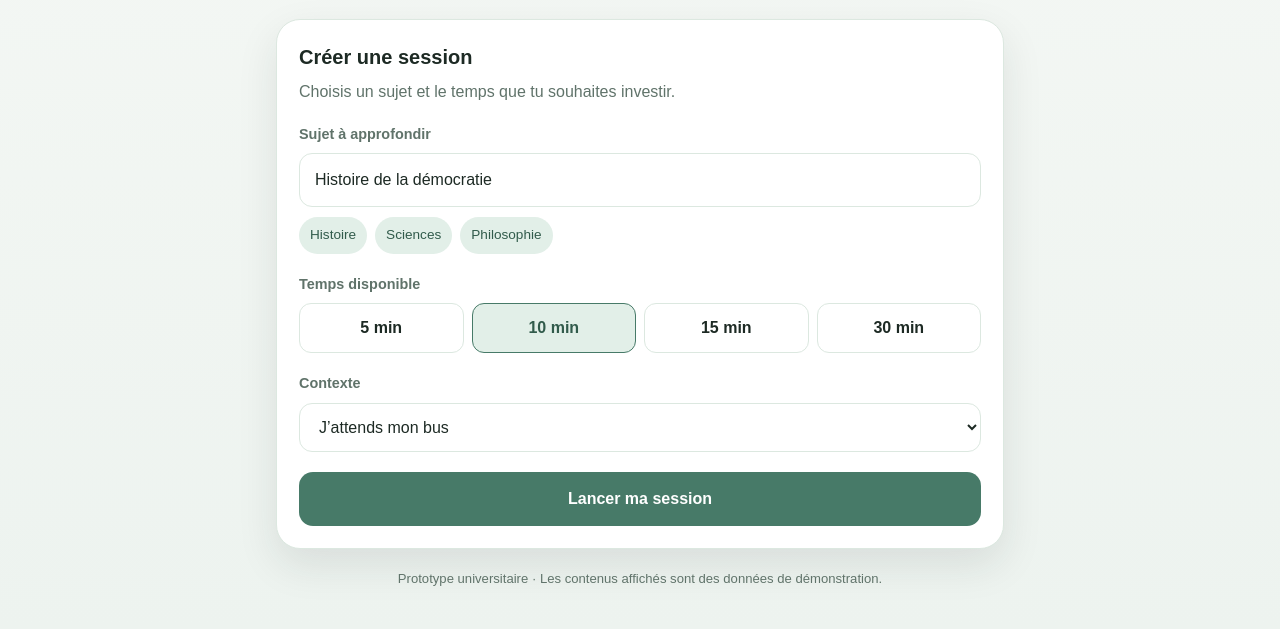
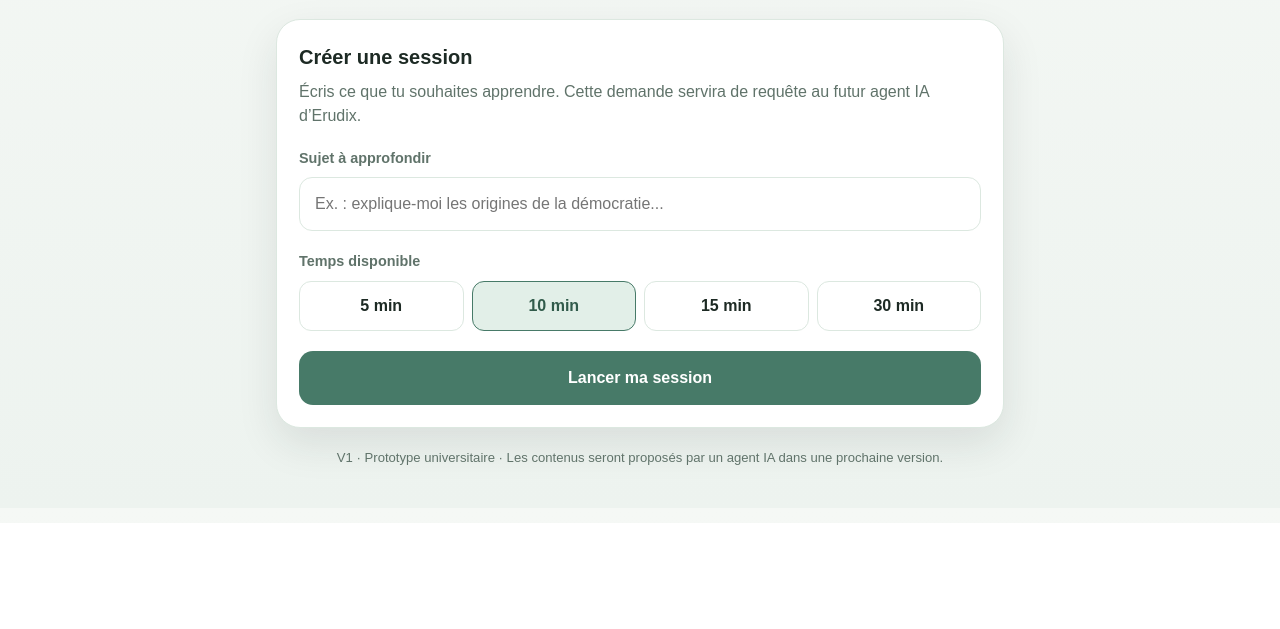
Before and after one commit to Sebutard/Erudix4, a plain HTML site: page index.html in a window 1280 px wide. Shown: the part 277-906 px from the top of the page. After the commit the page ends 800 px from the top, so only its background shows below. Drawn offline with Linux system fonts and the light colour scheme.

Commit message:
feat(v1): remplacer les suggestions et le contexte par une requête libre

```diff
--- a/index.html
+++ b/index.html
@@ -4,128 +4,49 @@
   <meta charset="UTF-8">
   <meta name="viewport" content="width=device-width, initial-scale=1.0">
   <meta name="description" content="Erudix — transforme tes temps morts en micro-sessions d'apprentissage.">
-  <title>Erudix — Apprendre autrement</title>
+  <title>Erudix V1 — Apprendre autrement</title>
   <style>
-    :root {
-      --bg: #f5f8f5;
-      --surface: #ffffff;
-      --text: #1d2a24;
-      --muted: #60736a;
-      --accent: #477a68;
-      --accent-dark: #315b4b;
-      --soft: #e2efe8;
-      --border: #dce8e0;
-      --shadow: 0 16px 40px rgba(29, 42, 36, .10);
-    }
-    * { box-sizing: border-box; }
-    body {
-      margin: 0;
-      min-width: 320px;
-      color: var(--text);
-      background: linear-gradient(180deg, var(--bg), #edf3ef);
-      font-family: Arial, Helvetica, sans-serif;
-      line-height: 1.5;
-    }
-    button, input, select { font: inherit; }
-    button { cursor: pointer; }
-    .app { width: min(100%, 760px); margin: 0 auto; padding: 24px 16px 40px; }
-    header { display: flex; justify-content: space-between; align-items: center; gap: 16px; margin-bottom: 28px; }
-    .brand { display: flex; align-items: center; gap: 10px; font-weight: 800; font-size: 1.25rem; }
-    .logo { display: grid; place-items: center; width: 38px; height: 38px; border-radius: 12px; color: white; background: var(--accent); font-weight: 900; }
-    .badge { color: var(--accent-dark); background: var(--soft); border-radius: 999px; padding: 8px 12px; font-size: .78rem; font-weight: 700; }
-    .hero { margin-bottom: 22px; }
-    .eyebrow { color: var(--accent-dark); font-size: .78rem; font-weight: 800; letter-spacing: .08em; text-transform: uppercase; }
-    h1 { max-width: 620px; margin: 10px 0; font-size: clamp(2rem, 8vw, 3.5rem); line-height: 1.08; letter-spacing: -.045em; }
-    h2 { margin: 0 0 8px; font-size: 1.25rem; }
-    p { margin: 0; }
-    .muted { color: var(--muted); }
-    .card { padding: 22px; background: var(--surface); border: 1px solid var(--border); border-radius: 24px; box-shadow: var(--shadow); }
-    .form-group { margin-bottom: 20px; }
-    label { display: block; margin-bottom: 8px; color: var(--muted); font-size: .9rem; font-weight: 700; }
-    input, select { width: 100%; padding: 14px 15px; color: var(--text); background: var(--surface); border: 1px solid var(--border); border-radius: 13px; outline: none; }
-    input:focus, select:focus { border-color: var(--accent); box-shadow: 0 0 0 3px var(--soft); }
-    .durations { display: grid; grid-template-columns: repeat(4, 1fr); gap: 8px; }
-    .duration { padding: 12px 6px; color: var(--text); background: var(--surface); border: 1px solid var(--border); border-radius: 12px; font-weight: 700; }
-    .duration.active { color: var(--accent-dark); background: var(--soft); border-color: var(--accent); }
-    .primary { width: 100%; padding: 15px 18px; color: white; background: var(--accent); border: 0; border-radius: 14px; font-weight: 800; }
-    .primary:hover { background: var(--accent-dark); }
-    .suggestions { display: flex; flex-wrap: wrap; gap: 8px; margin-top: 10px; }
-    .suggestion { padding: 8px 11px; color: var(--accent-dark); background: var(--soft); border: 0; border-radius: 999px; font-size: .85rem; }
-    .result { display: none; margin-top: 18px; padding: 18px; background: var(--soft); border-radius: 18px; }
-    .result.visible { display: block; }
-    .result strong { display: block; margin-bottom: 6px; }
-    footer { margin-top: 20px; color: var(--muted); text-align: center; font-size: .82rem; }
-    @media (prefers-color-scheme: dark) {
-      :root { --bg: #101d1a; --surface: #162821; --text: #edf5f1; --muted: #b7c9c2; --soft: #1e3930; --border: #2b473d; --shadow: 0 16px 40px rgba(0,0,0,.22); }
-    }
+    :root { --bg:#f5f8f5; --surface:#fff; --text:#1d2a24; --muted:#60736a; --accent:#477a68; --accent-dark:#315b4b; --soft:#e2efe8; --border:#dce8e0; --shadow:0 16px 40px rgba(29,42,36,.1); }
+    * { box-sizing:border-box; }
+    body { margin:0; min-width:320px; color:var(--text); background:linear-gradient(180deg,var(--bg),#edf3ef); font-family:Arial,Helvetica,sans-serif; line-height:1.5; }
+    button,input { font:inherit; } button { cursor:pointer; }
+    .app { width:min(100%,760px); margin:0 auto; padding:24px 16px 40px; }
+    header { display:flex; justify-content:space-between; align-items:center; gap:16px; margin-bottom:28px; }
+    .brand { display:flex; align-items:center; gap:10px; font-weight:800; font-size:1.25rem; }
+    .logo { display:grid; place-items:center; width:38px; height:38px; border-radius:12px; color:#fff; background:var(--accent); font-weight:900; }
+    .badge { color:var(--accent-dark); background:var(--soft); border-radius:999px; padding:8px 12px; font-size:.78rem; font-weight:700; }
+    .hero { margin-bottom:22px; } .eyebrow { color:var(--accent-dark); font-size:.78rem; font-weight:800; letter-spacing:.08em; text-transform:uppercase; }
+    h1 { max-width:620px; margin:10px 0; font-size:clamp(2rem,8vw,3.5rem); line-height:1.08; letter-spacing:-.045em; } h2 { margin:0 0 8px; font-size:1.25rem; } p { margin:0; } .muted { color:var(--muted); }
+    .card { padding:22px; background:var(--surface); border:1px solid var(--border); border-radius:24px; box-shadow:var(--shadow); }
+    .form-group { margin-bottom:20px; } label { display:block; margin-bottom:8px; color:var(--muted); font-size:.9rem; font-weight:700; }
+    input { width:100%; padding:14px 15px; color:var(--text); background:var(--surface); border:1px solid var(--border); border-radius:13px; outline:none; }
+    input:focus { border-color:var(--accent); box-shadow:0 0 0 3px var(--soft); }
+    .durations { display:grid; grid-template-columns:repeat(4,1fr); gap:8px; } .duration { padding:12px 6px; color:var(--text); background:var(--surface); border:1px solid var(--border); border-radius:12px; font-weight:700; }
+    .duration.active { color:var(--accent-dark); background:var(--soft); border-color:var(--accent); }
+    .primary { width:100%; padding:15px 18px; color:#fff; background:var(--accent); border:0; border-radius:14px; font-weight:800; } .primary:hover { background:var(--accent-dark); }
+    .result { display:none; margin-top:18px; padding:18px; background:var(--soft); border-radius:18px; } .result.visible { display:block; } .result strong { display:block; margin-bottom:6px; }
+    footer { margin-top:20px; color:var(--muted); text-align:center; font-size:.82rem; }
+    @media (prefers-color-scheme:dark) { :root { --bg:#101d1a; --surface:#162821; --text:#edf5f1; --muted:#b7c9c2; --soft:#1e3930; --border:#2b473d; --shadow:0 16px 40px rgba(0,0,0,.22); } }
   </style>
 </head>
 <body>
   <main class="app">
-    <header>
-      <div class="brand"><span class="logo">E</span><span>Erudix</span></div>
-      <span class="badge">V0 · Prototype</span>
-    </header>
-
-    <section class="hero" aria-labelledby="title">
-      <div class="eyebrow">Apprendre sans scroller</div>
-      <h1 id="title">Transforme tes temps morts en connaissances.</h1>
-      <p class="muted">Une micro-session courte, ciblée et sans flux infini — adaptée au temps dont tu disposes.</p>
+    <header><div class="brand"><span class="logo">E</span><span>Erudix</span></div><span class="badge">V1 · Prototype</span></header>
+    <section class="hero" aria-labelledby="title"><div class="eyebrow">Apprendre sans scroller</div><h1 id="title">Transforme tes temps morts en connaissances.</h1><p class="muted">Une micro-session courte, ciblée et sans flux infini — adaptée au temps dont tu disposes.</p></section>
+    <section class="card" aria-labelledby="session-title"><h2 id="session-title">Créer une session</h2><p class="muted" style="margin-bottom:20px;">Écris ce que tu souhaites apprendre. Cette demande servira de requête au futur agent IA d’Erudix.</p>
+      <div class="form-group"><label for="topic">Sujet à approfondir</label><input id="topic" type="text" value="" placeholder="Ex. : explique-moi les origines de la démocratie..."></div>
+      <div class="form-group"><label>Temps disponible</label><div class="durations" role="group" aria-label="Durée de la session"><button class="duration" type="button" data-duration="5">5 min</button><button class="duration active" type="button" data-duration="10">10 min</button><button class="duration" type="button" data-duration="15">15 min</button><button class="duration" type="button" data-duration="30">30 min</button></div></div>
+      <button class="primary" id="start" type="button">Lancer ma session</button>
+      <div class="result" id="result" role="status" aria-live="polite"><strong id="result-title">Ta demande est prête.</strong><span id="result-text"></span></div>
     </section>
-
-    <section class="card" aria-labelledby="session-title">
-      <h2 id="session-title">Créer une session</h2>
-      <p class="muted" style="margin-bottom: 20px;">Choisis un sujet et le temps que tu souhaites investir.</p>
-
-      <div class="form-group">
-        <label for="topic">Sujet à approfondir</label>
-        <input id="topic" type="text" value="Histoire de la démocratie" placeholder="Ex. : climat, philosophie, espace...">
-        <div class="suggestions" aria-label="Sujets suggérés">
-          <button class="suggestion" type="button" data-topic="Histoire de la démocratie">Histoire</button>
-          <button class="suggestion" type="button" data-topic="Les énergies renouvelables">Sciences</button>
-          <button class="suggestion" type="button" data-topic="Montaigne et l’art de vivre">Philosophie</button>
-        </div>
-      </div>
-
-      <div class="form-group">
-        <label>Temps disponible</label>
-        <div class="durations" role="group" aria-label="Durée de la session">
-          <button class="duration" type="button" data-duration="5">5 min</button>
-          <button class="duration active" type="button" data-duration="10">10 min</button>
-          <button class="duration" type="button" data-duration="15">15 min</button>
-          <button class="duration" type="button" data-duration="30">30 min</button>
-        </div>
-      </div>
-
-      <div class="form-group">
-        <label for="context">Contexte</label>
-        <select id="context">
-          <option>J’attends mon bus</option>
-          <option>Salle d’attente</option>
-          <option>Pause café</option>
-          <option>Temps libre</option>
-        </select>
-      </div>
-
-      <button class="primary" id="start" type="button">Lancer ma session</button>
-
-      <div class="result" id="result" role="status" aria-live="polite">
-        <strong id="result-title">Ta session est prête.</strong>
-        <span id="result-text"></span>
-      </div>
-    </section>
-
-    <footer>Prototype universitaire · Les contenus affichés sont des données de démonstration.</footer>
+    <footer>V1 · Prototype universitaire · Les contenus seront proposés par un agent IA dans une prochaine version.</footer>
   </main>
-
   <script>
     (function () {
       const topicInput = document.getElementById('topic');
       const result = document.getElementById('result');
-      const resultTitle = document.getElementById('result-title');
       const resultText = document.getElementById('result-text');
       let duration = 10;
-
       document.querySelectorAll('[data-duration]').forEach(function (button) {
         button.addEventListener('click', function () {
           duration = Number(button.dataset.duration);
@@ -133,17 +54,12 @@
           button.classList.add('active');
         });
       });
-
-      document.querySelectorAll('[data-topic]').forEach(function (button) {
-        button.addEventListener('click', function () { topicInput.value = button.dataset.topic; });
-      });
-
       document.getElementById('start').addEventListener('click', function () {
-        const topic = topicInput.value.trim() || 'un sujet au choix';
-        resultTitle.textContent = 'Ta session est prête.';
-        resultText.textContent = 'Nous allons explorer « ' + topic + ' » pendant ' + duration + ' minutes, avec une introduction, un approfondissement et une ouverture.';
+        const request = topicInput.value.trim();
+        if (!request) { topicInput.focus(); result.classList.remove('visible'); return; }
+        resultText.textContent = 'Requête enregistrée : « ' + request + ' ». Une future version de l’agent IA préparera une session de ' + duration + ' minutes à partir de cette demande.';
         result.classList.add('visible');
-        result.scrollIntoView({ behavior: 'smooth', block: 'nearest' });
+        result.scrollIntoView({ behavior:'smooth', block:'nearest' });
       });
     }());
   </script>
```
